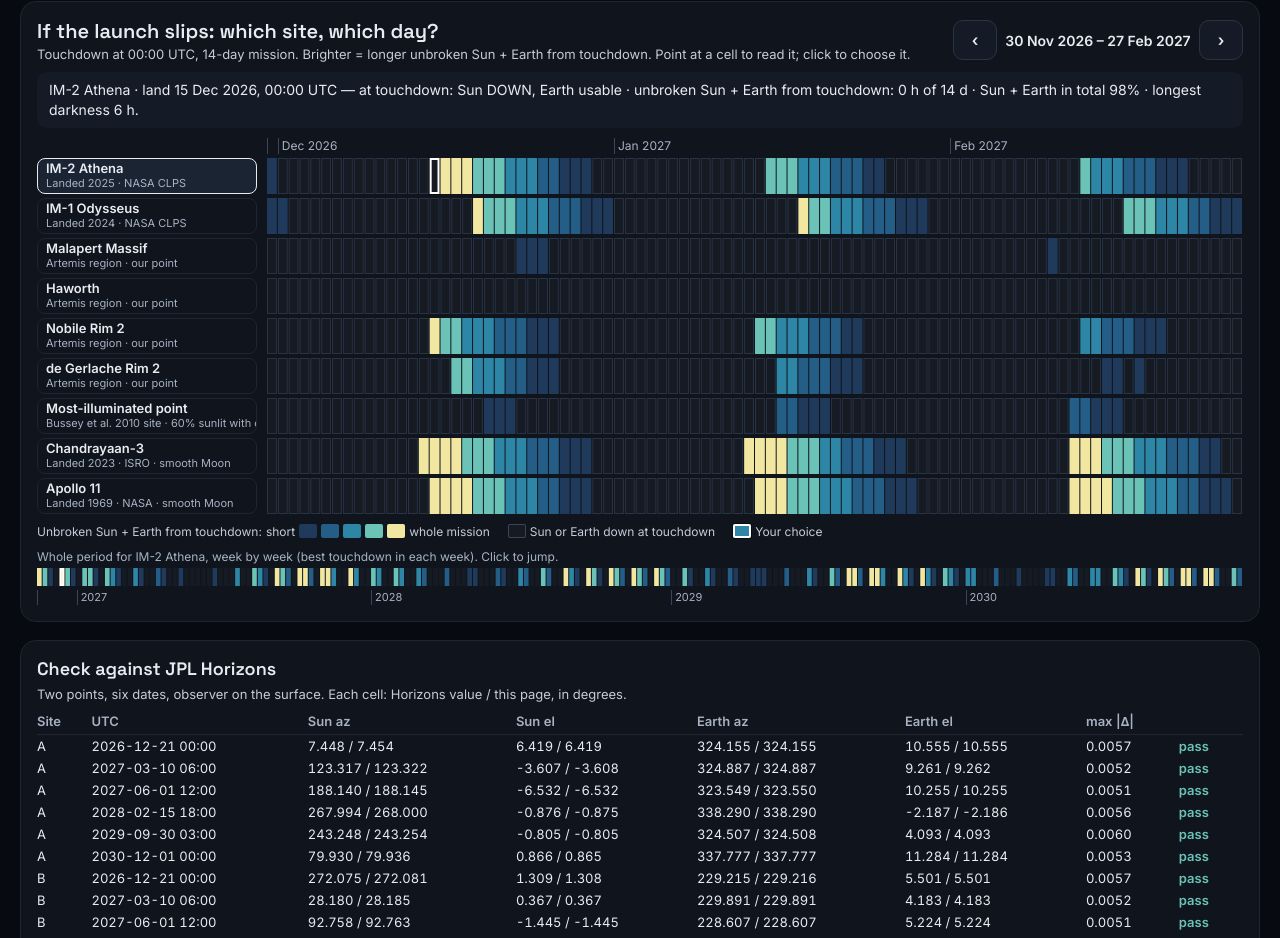
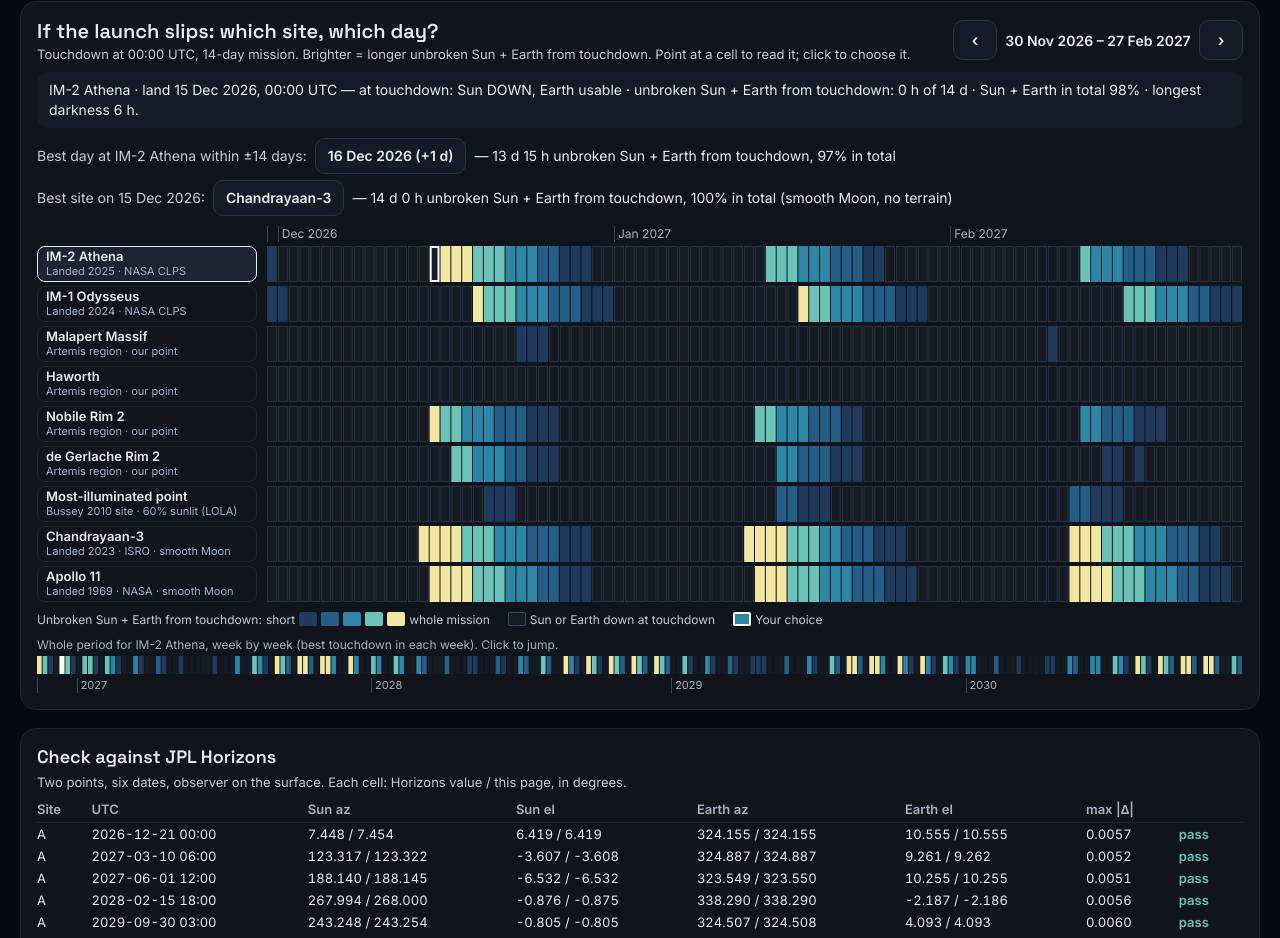
Before and after one commit to Mehrafruz/lunar-horizon, a plain HTML site: page docs/index.html in a window 1280 px wide. Shown: the part 898-1836 px from the top of the page. Drawn offline with Linux system fonts and the light colour scheme.

Commit message:
Add slip helper under the calendar
- Best day at the chosen site within +/-14 days, and best site on the chosen day,
  each with a button that applies it
- Ranked by unbroken Sun + Earth from touchdown, then total share, then the nearest day
- Sites without terrain are flagged in the suggestion
- Shorten the Bussey point label so it fits the site column

Co-Authored-By: Claude <noreply@anthropic.com>

```diff
--- a/docs/app.js
+++ b/docs/app.js
@@ -207,6 +207,50 @@ function renderReadout() {
   $('readout').textContent = hs ? describe(hs, st.hover.d) : describe(curSite(), st.day);
 }
 
+// ---------- slip helper: best day at this site, best site on this day ----------
+const SLIP = 14;   // days searched on each side of the chosen landing day
+// Rank of a landing: unbroken Sun + Earth share from touchdown, then the total Sun + Earth share.
+function rank(s, d) {
+  const v = cellValue(s, d);
+  if (v < 0) return [-1, 0];
+  const T = table(s, st.thr), L = Lidx(d), n = steps();
+  return [v, (T.pre[L + n] - T.pre[L]) / n];
+}
+const better = (a, b) => a[0] > b[0] + 1e-9 || (Math.abs(a[0] - b[0]) <= 1e-9 && a[1] > b[1] + 1e-9);
+
+function renderSuggest() {
+  const s = curSite(), n = steps(), cur = rank(s, st.day), date = dLabel(Lidx(st.day));
+  const what = (r) => fmtH(r[0] * n * STEP_H) + ' unbroken Sun + Earth from touchdown, ' + Math.round(r[1] * 100) + '% in total';
+  const line = (lead, label, onPick, tail) => {
+    const div = document.createElement('div'), a = document.createElement('span');
+    a.className = 'lead'; a.textContent = lead; div.append(a);
+    if (label) {
+      const b = document.createElement('button');
+      b.type = 'button'; b.className = 'btn'; b.textContent = label; b.addEventListener('click', onPick);
+      div.append(b, document.createTextNode(tail));
+    }
+    return div;
+  };
+  // Nearest days first (later before earlier), so equal ranks keep the smallest slip.
+  let bd = st.day, br = cur;
+  for (let k = 1; k <= SLIP; k++) for (const d of [st.day + k, st.day - k]) {
+    if (d < 0 || d > lastDay()) continue;
+    const r = rank(s, d);
+    if (better(r, br)) { br = r; bd = d; }
+  }
+  let bs = s, bsr = cur;
+  for (const x of allSites()) { const r = rank(x, st.day); if (better(r, bsr)) { bsr = r; bs = x; } }
+
+  const slip = bd - st.day;
+  const dayLine = br[0] < 0 ? line('No day within ±' + SLIP + ' days at ' + s.name + ' has Sun and Earth up at touchdown.')
+    : bd === st.day ? line(date + ' is already the best day at ' + s.name + ' within ±' + SLIP + ' days.')
+    : line('Best day at ' + s.name + ' within ±' + SLIP + ' days:', dLabel(Lidx(bd)) + ' (' + (slip > 0 ? '+' : '−') + Math.abs(slip) + ' d)', () => setDay(bd), '— ' + what(br));
+  const siteLine = bsr[0] < 0 ? line('No site has Sun and Earth up at touchdown on ' + date + '.')
+    : bs === s ? line(s.name + ' is already the best site on ' + date + '.')
+    : line('Best site on ' + date + ':', bs.name, () => set({ siteId: bs.id, t: 0 }), '— ' + what(bsr) + (st.terrain && !bs.mask_deg ? ' (smooth Moon, no terrain)' : ''));
+  $('suggest').replaceChildren(dayLine, siteLine);
+}
+
 // ---------- mission summary (fixed for a scenario) ----------
 function renderMission() {
   const s = curSite(), S = series(s), T = table(s, st.thr), L0 = Lidx(st.day), n = steps();
@@ -354,6 +398,7 @@ function renderAll() {
   renderControls();
   renderCalendar(false);
   renderReadout();
+  renderSuggest();
   renderMission();
   renderNow();
 }
--- a/docs/index.html
+++ b/docs/index.html
@@ -131,6 +131,7 @@
     </div>
 
     <div class="readout" aria-live="polite" id="readout">Loading ephemeris…</div>
+    <div class="suggest" id="suggest" aria-label="Suggestions if the launch slips"></div>
 
     <div class="cal-scroll">
       <div class="grid" id="grid" tabindex="0" role="application" aria-label="Delay calendar. Arrow keys move between days and sites.">
--- a/docs/style.css
+++ b/docs/style.css
@@ -75,6 +75,10 @@ button { cursor: pointer; }
 .cal-title { display: flex; flex-direction: column; gap: 2px; }
 .win-label { font-size: 14px; min-width: 190px; }
 .readout { min-height: 44px; display: flex; align-items: center; padding: 8px 12px; border-radius: 10px; background: #151B26; font-size: 14px; line-height: 1.4; }
+.suggest { display: flex; flex-wrap: wrap; gap: 6px 22px; font-size: 14px; line-height: 1.4; }
+.suggest > div { display: flex; flex-wrap: wrap; align-items: center; gap: 4px 8px; }
+.suggest .lead { color: #C3CCD8; }
+.suggest .btn { height: 36px; padding: 0 12px; font-size: 14px; }
 .cal-scroll { overflow-x: auto; }
 .grid { min-width: 920px; display: flex; flex-direction: column; gap: 4px; outline-offset: 4px; }
 .grid-head, .grid-body { display: flex; gap: 10px; }
```
Also changed, not shown: docs/data/sites.json.
